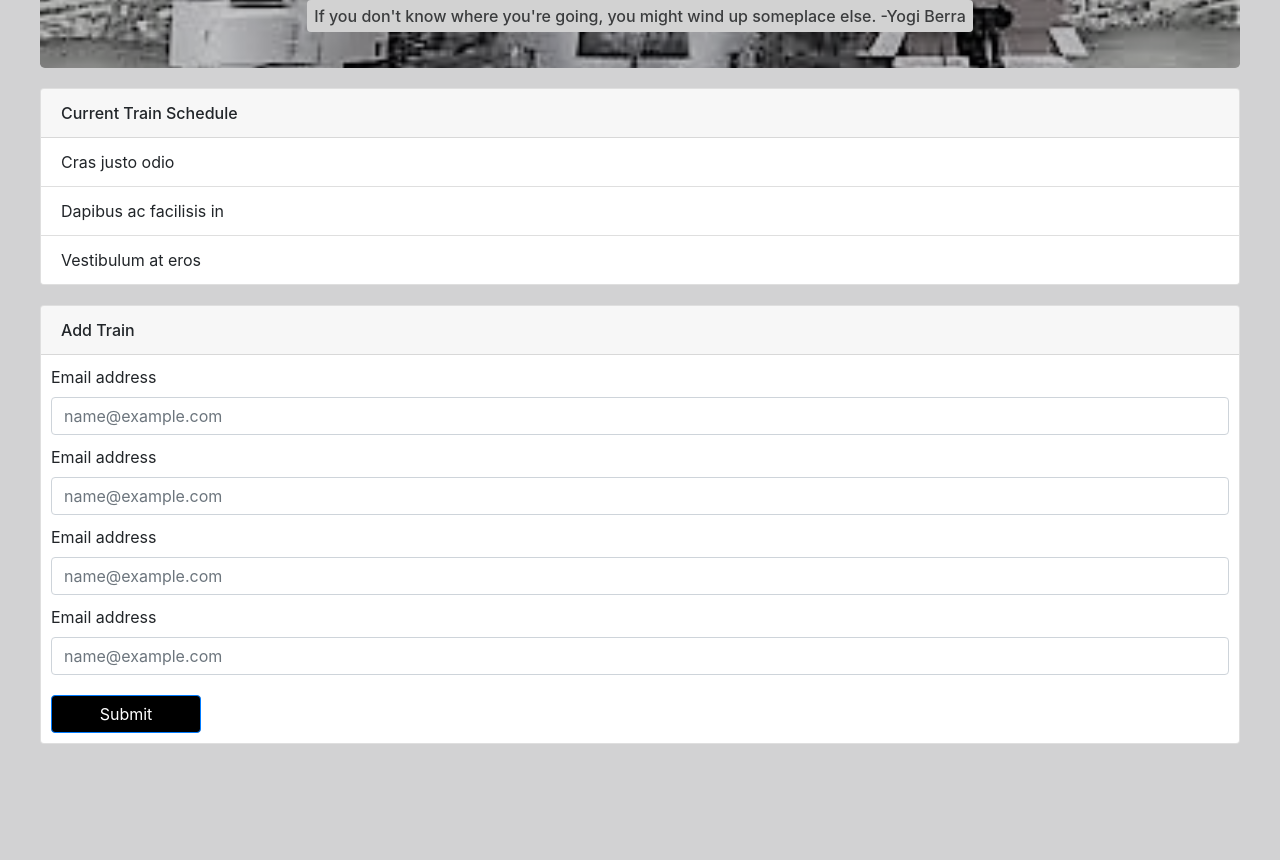
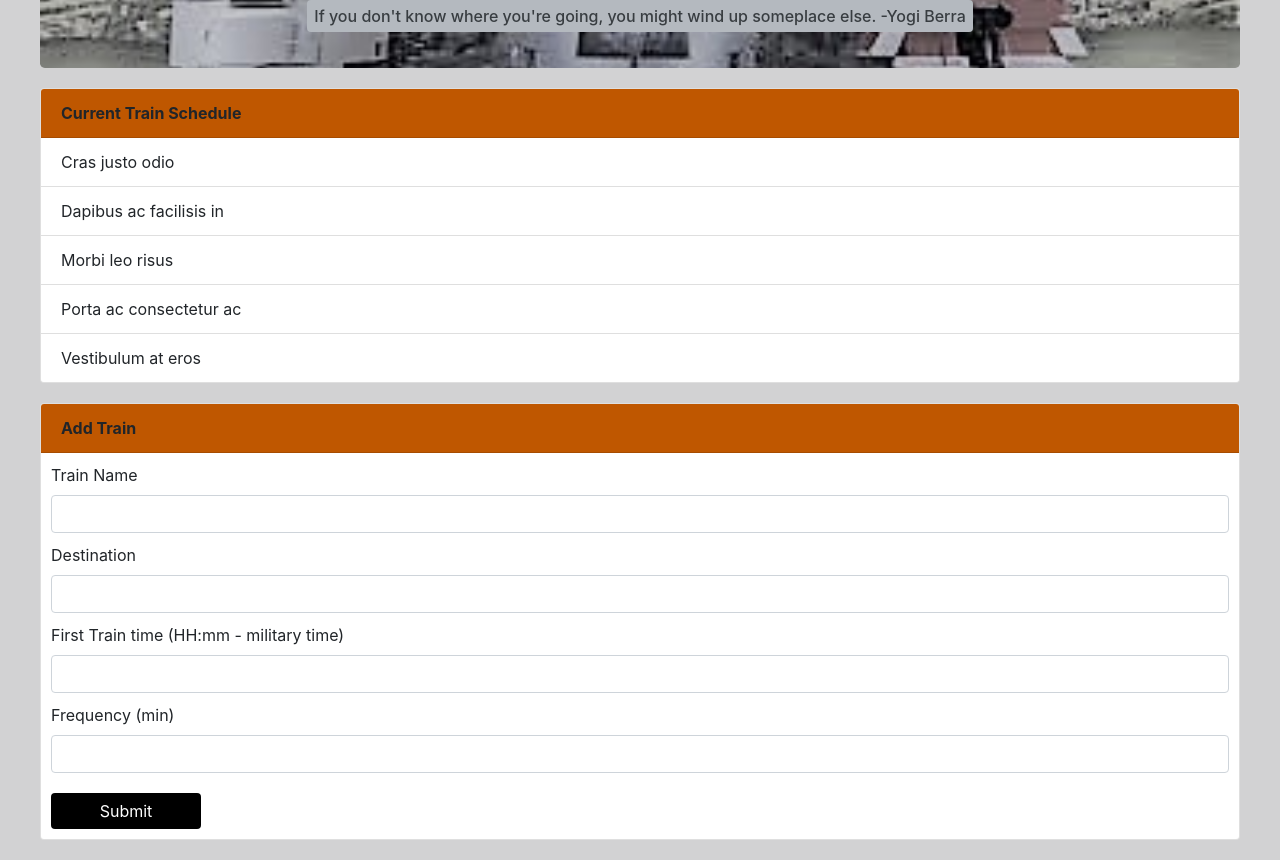
Before and after one commit to Nicolejeanne/TrainScheduler, a plain HTML site: page index.html in a window 1280 px wide. Shown: the part 299-1159 px from the top of the page. Before the commit the page ends 1063 px from the top, so only its background shows below. Drawn offline with nearby package versions, Linux system fonts and the light colour scheme.

Commit message:
added styling

```diff
--- a/assets/css/style.css
+++ b/assets/css/style.css
@@ -4,7 +4,7 @@ body {
 .jumbotron {
     background-image: url("../images/trains5.jpg");
     background-repeat: no-repeat;
-    filter: grayscale(70%);
+    /* filter: grayscale(70%); */
     text-align: center;
     background-size: 100%;
     width: 1200px;
@@ -16,7 +16,7 @@ body {
 .firstHeader {
     font-weight: bolder;
     font-size: 70px;
-    color: white;
+    color:#BF5700;
     text-shadow:
 		-2px -2px 0 #000,
 		2px -2px 0 #000,
@@ -34,8 +34,8 @@ body {
 
 }
 .alert-secondary {
-    background-color: #D2D2D3;
-    border: #D2D2D3;
+    background-color: #B4B9BF;
+    border: #B4B9BF;
     padding: .25rem;
     margin: 1rem auto;
     width: 60%;
@@ -45,7 +45,8 @@ body {
     margin: 20px auto;
 }
 .card-header {
-    font-weight: 500;
+    font-weight: 700;
+    background-color: #BF5700;
 }
 .form-group {
     margin: 10px;
@@ -54,4 +55,5 @@ body {
     background-color: black;
     margin: 10px;
     width: 150px;
+    border: black;
 }
--- a/index.html
+++ b/index.html
@@ -32,10 +32,12 @@
             <div class="card-header">Current Train Schedule
             </div>
             <ul class="list-group list-group-flush">
-              <li class="list-group-item">Cras justo odio</li>
-              <li class="list-group-item">Dapibus ac facilisis in</li>
-              <li class="list-group-item">Vestibulum at eros</li>
-            </ul>
+                    <li class="list-group-item">Cras justo odio</li>
+                    <li class="list-group-item">Dapibus ac facilisis in</li>
+                    <li class="list-group-item">Morbi leo risus</li>
+                    <li class="list-group-item">Porta ac consectetur ac</li>
+                    <li class="list-group-item">Vestibulum at eros</li>
+                  </ul>
           </div>
 
     <!-- Form -->
@@ -44,20 +46,20 @@
             </div>
         <form>
             <div class="form-group">
-              <label for="exampleFormControlInput1">Email address</label>
-              <input type="email" class="form-control" id="exampleFormControlInput1" placeholder="name@example.com">
+              <label for="exampleFormControlInput1">Train Name</label>
+              <input type="email" class="form-control" id="exampleFormControlInput1" placeholder="">
             </div>
             <div class="form-group">
-                <label for="exampleFormControlInput1">Email address</label>
-                <input type="email" class="form-control" id="exampleFormControlInput1" placeholder="name@example.com">
+                <label for="exampleFormControlInput2">Destination</label>
+                <input type="email" class="form-control" id="exampleFormControlInput1" placeholder="">
             </div>
             <div class="form-group">
-                <label for="exampleFormControlInput1">Email address</label>
-                <input type="email" class="form-control" id="exampleFormControlInput1" placeholder="name@example.com">
+                <label for="exampleFormControlInput3">First Train time (HH:mm - military time)</label>
+                <input type="email" class="form-control" id="exampleFormControlInput1" placeholder="">
             </div>
             <div class="form-group">
-                <label for="exampleFormControlInput1">Email address</label>
-                <input type="email" class="form-control" id="exampleFormControlInput1" placeholder="name@example.com">
+                <label for="exampleFormControlInput4">Frequency (min)</label>
+                <input type="email" class="form-control" id="exampleFormControlInput1" placeholder="">
             </div>
             <input class="btn btn-primary" type="submit" value="Submit">
           </form>
```
